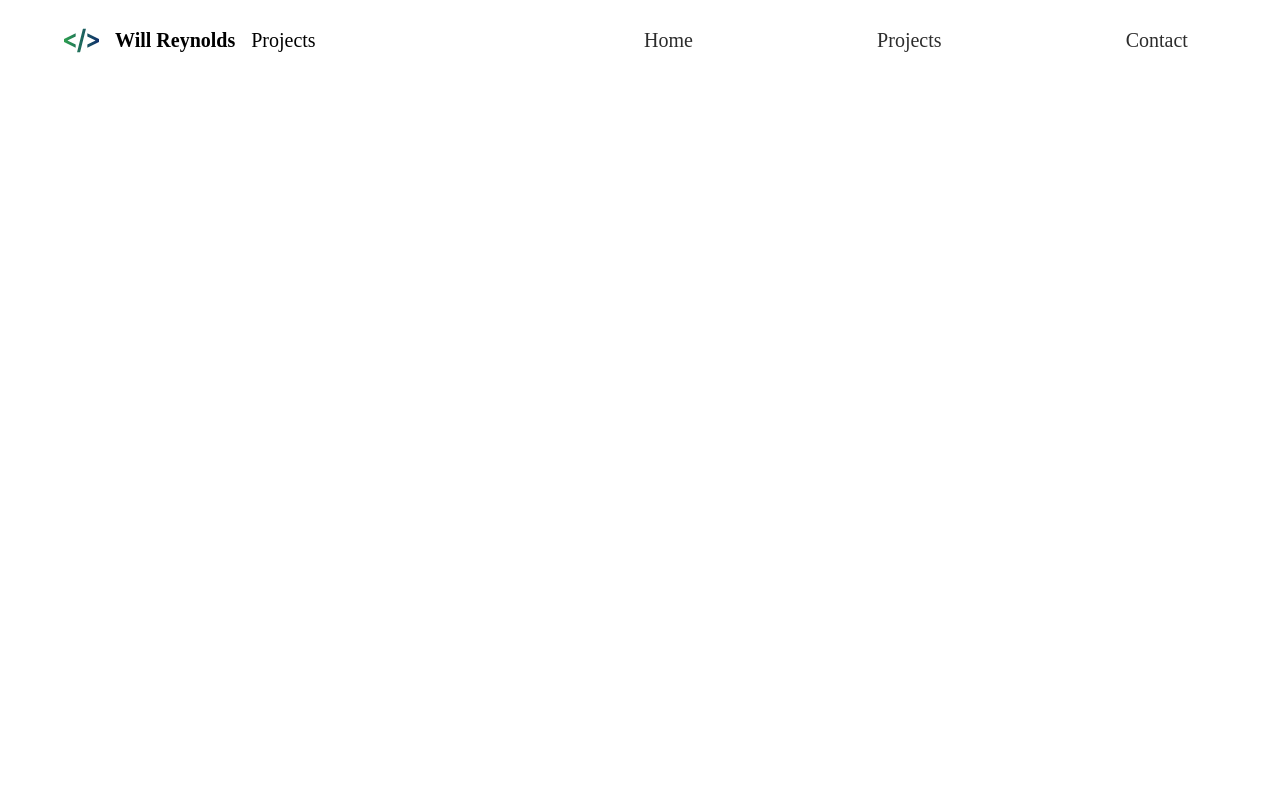
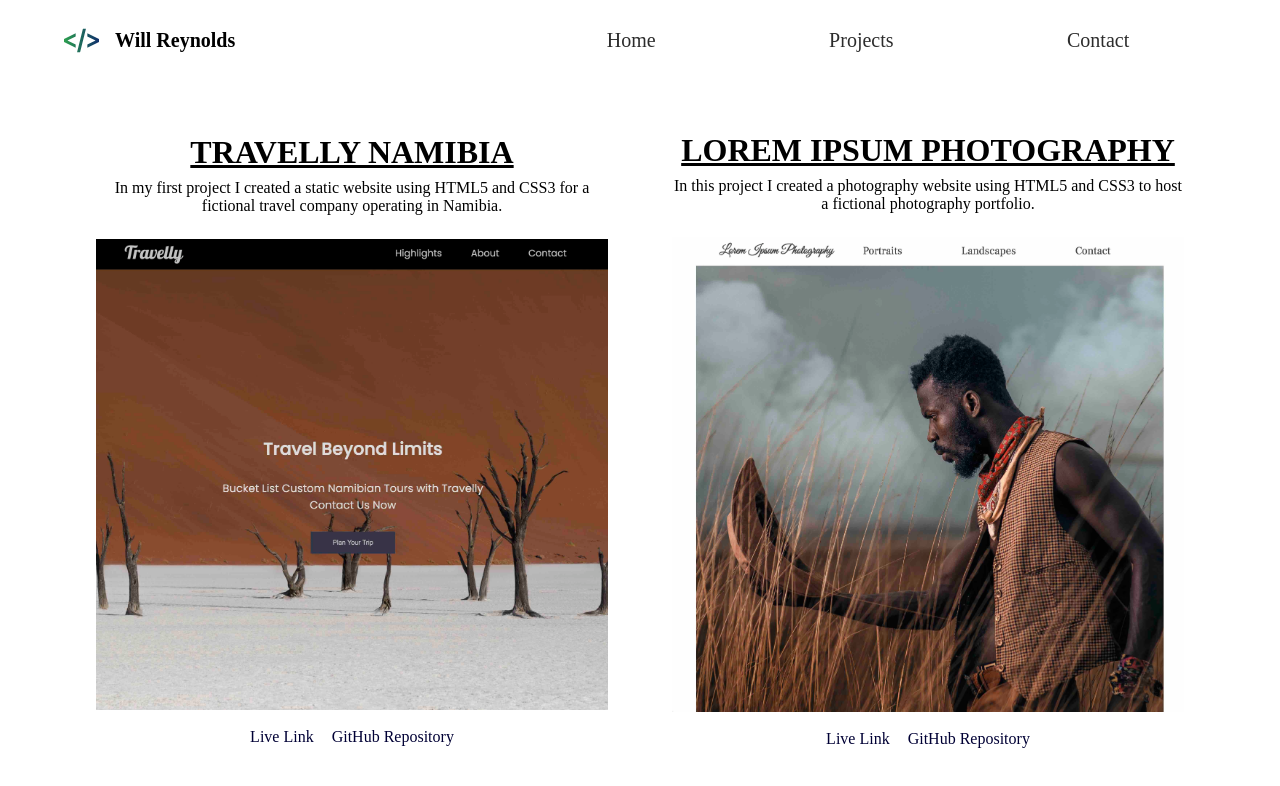
Before and after one commit to ReynoldsWJ55/Simple-Portfolio, a plain HTML site: page Projects/index.html in a window 1280 px wide. Drawn offline with nearby package versions, Linux system fonts and the light colour scheme; files that its build step writes are made by us from their sources.

Commit message:
styled projects page

```diff
--- a/Projects/index.html
+++ b/Projects/index.html
@@ -9,7 +9,7 @@
     <link rel="preconnect" href="https://fonts.googleapis.com">
     <link rel="preconnect" href="https://fonts.gstatic.com" crossorigin>
     <link href="https://fonts.googleapis.com/css2?family=Roboto&display=swap" rel="stylesheet">
-    <link rel="stylesheet" href="Styles/style.css">
+    <link rel="stylesheet" href="../Styles/style.css">
     <link rel="icon" href="/icons/code.svg">
     <title>Will Reynolds | Web Developer</title>
 </head>
@@ -17,9 +17,8 @@
     <header class="main-head">
         <nav>
             <div class="logo">
-                <img src="/icons/code.svg" alt="logo">
+                <img src="../icons/code.svg" alt="logo">
                 <h1>Will Reynolds</h1>
-                <p>Projects</p>
             </div>
             <ul>
                 <li><a href="../index.html">Home</a></li>
@@ -28,5 +27,25 @@
             </ul>
         </nav>
     </header>
+    <section class="projects">
+        <div class="travelly">
+            <h2>Travelly Namibia</h2>
+            <p>In my first project I created a static website using HTML5 and CSS3 for a fictional travel company operating in Namibia.</p>
+            <img src="../img/Travelly-Nambia.jpg" alt="Travelly Namibia project">
+            <div class="links">
+                <a target="_blank" href="https://travellynamibia.netlify.app/">Live Link</a>
+                <a target="_blank" href="https://github.com/ReynoldsWJ55/Travelly-Namibia">GitHub Repository</a>
+            </div>
+        </div>
+        <div class="lorem">
+            <h2>Lorem Ipsum Photography</h2>
+            <p>In this project I created a photography website using HTML5 and CSS3 to host a fictional photography portfolio.</p>
+            <img src="../img/lorem.jpg" alt="Lorem Ipsum Photography project">
+            <div class="links">
+                <a target="_blank" href="https://lorem-ipsum-photography.netlify.app/">Live Link</a>
+                <a target="_blank" href="https://github.com/ReynoldsWJ55/Lorem-Ipsum-Photography">GitHub Repository</a>
+            </div>
+        </div>
+    </section>
 </body>
 </html>
--- /dev/null
+++ b/Styles/_projects.scss
@@ -0,0 +1,41 @@
+.main-head {
+  width: 90%;
+  margin: auto;
+}
+
+.projects {
+  width: 90%;
+  margin: auto;
+  min-height: 90vh;
+  @include flex(space-between, center, row);
+  flex-wrap: wrap;
+  img {
+    width: 100%;
+    height: 100%;
+    overflow: hidden;
+    margin: 2rem 0rem;
+  }
+  h2 {
+    text-decoration: underline;
+    text-transform: uppercase;
+  }
+  p {
+    font-size: 2rem;
+    margin: 1rem 0;
+  }
+}
+
+.travelly,
+.lorem {
+  flex: 1 1 40rem;
+  text-align: center;
+  padding: 4rem;
+  flex-wrap: wrap;
+}
+
+.projects a {
+  font-size: 2rem;
+  padding: 1rem;
+  margin-top: 10rem;
+  color: rgb(0, 0, 53);
+}
--- a/Styles/style.scss
+++ b/Styles/style.scss
@@ -17,6 +17,7 @@ $hover: #41619b;
 
 @import "global";
 @import "intro";
+@import "projects";
 
 @media screen and (max-width: 1332px) {
   html {
```
Also changed, not shown: Contact/index.html (+2 -3 lines), Styles/style.css, img/Travelly-Nambia.jpg (added), img/elena-joy.jpg (deleted), img/lorem.jpg (added), img/travelly.jpg (deleted), 3 other files.
